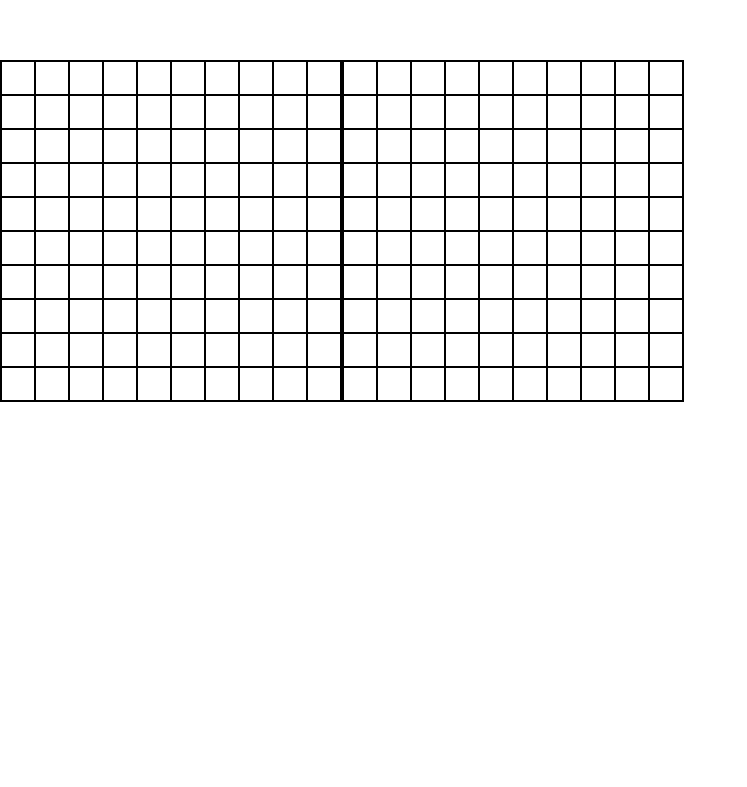
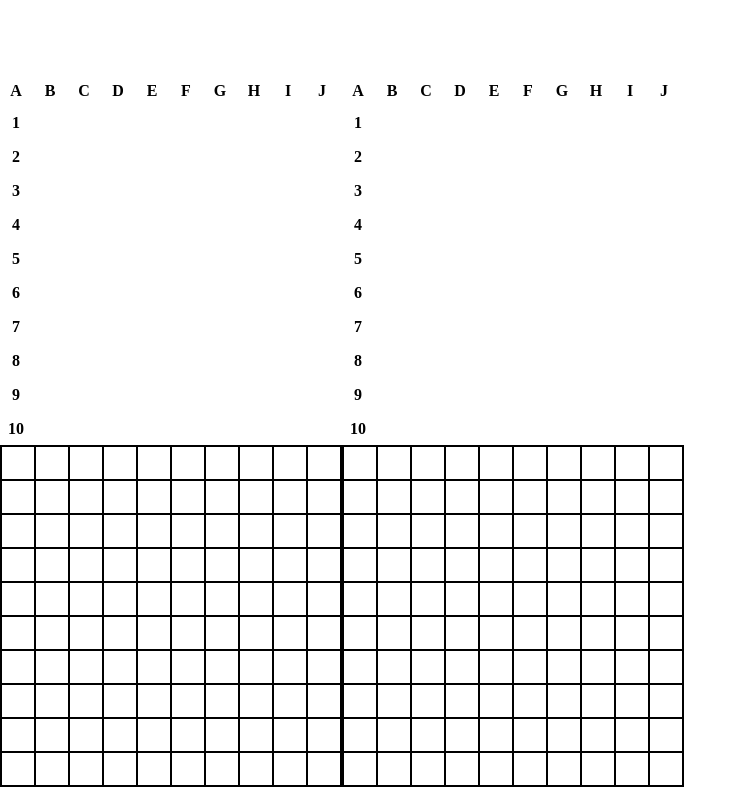
Before and after one commit to ahmedhanyh/battleship, a website built with webpack: page index.html in a window 1280 px wide. Shown: the part 185-972 px from the top of the page, without its empty margins (0-747 px from the left). Before the commit the page ends 816 px from the top, so only its background shows below. Built offline with nearby package versions, Linux system fonts and the light colour scheme.

Commit message:
Update displayBoard() and style.css
- Change the board design so that the rows and
  columns are labeled
- Style the board

```diff
--- a/src/css/style.css
+++ b/src/css/style.css
@@ -17,18 +17,57 @@ body {
   width: 50vw;
   display: flex;
   justify-content: space-between;
+  align-items: center;
 }
 
 .board {
-  background-color: black;
-  border: 2px solid black;
+  width: 376px;
+  height: 376px;
+  display: flex;
+  flex-wrap: wrap;
+}
+
+.empty-cell {
+  width: 32px;
+  height: 32px;
+}
+
+.col-headers {
   display: grid;
   grid-template-columns: repeat(10, 32px);
-  grid-auto-rows: 32px;
+  grid-template-rows: 32px;
   gap: 2px;
 }
 
+.row-headers {
+  display: grid;
+  grid-template-columns: 32px;
+  grid-template-rows: repeat(10, 32px);
+  gap: 2px;
+}
+
+.col-headers div,
+.row-headers div {
+  font-weight: bold;
+  display: flex;
+  justify-content: center;
+  align-items: center;
+}
+
+.board-contents {
+  background-color: black;
+  border: 1px solid black;
+  display: grid;
+  grid-template-columns: repeat(10, 34px);
+  grid-template-rows: repeat(10, 34px);
+}
+
 .cell {
+  border: 1px solid black;
   background-color: white;
   cursor: pointer;
 }
+
+.cell:hover {
+  box-shadow: inset 0px 0px 5px 0px blue;
+}
--- a/src/lib/displayGameboard.js
+++ b/src/lib/displayGameboard.js
@@ -2,16 +2,39 @@
 
 export default function displayGameboard(gameboard) {
   const boardDiv = document.createElement("div");
+  const emptyCell = document.createElement("div");
+  const colHeaders = document.createElement("div");
+  const rowHeaders = document.createElement("div");
+  const boardContents = document.createElement("div");
+
   boardDiv.classList.add("board");
+  emptyCell.classList.add("empty-cell");
+  colHeaders.classList.add("col-headers");
+  rowHeaders.classList.add("row-headers");
+  boardContents.classList.add("board-contents");
 
   for (let row = 0; row < 10; row++) {
+    const rowHeader = document.createElement("div");
+    rowHeader.textContent = `${row + 1}`;
+    rowHeaders.appendChild(rowHeader);
+
     for (let col = 65; col < 75; col++) {
       let cell = document.createElement("div");
       cell.classList.add("cell");
       cell.setAttribute("data-coords", `${row + 1}${String.fromCharCode(col)}`);
-      boardDiv.appendChild(cell);
+      boardContents.appendChild(cell);
     }
   }
 
+  for (let charCode = 65; charCode < 75; charCode++) {
+    const colHeader = document.createElement("div");
+    colHeader.textContent = `${String.fromCharCode(charCode)}`;
+    colHeaders.appendChild(colHeader);
+  }
+
+  boardDiv.appendChild(emptyCell);
+  boardDiv.appendChild(colHeaders);
+  boardDiv.appendChild(rowHeaders);
+  boardDiv.appendChild(boardContents);
   document.querySelector("#content").appendChild(boardDiv);
 }
```
